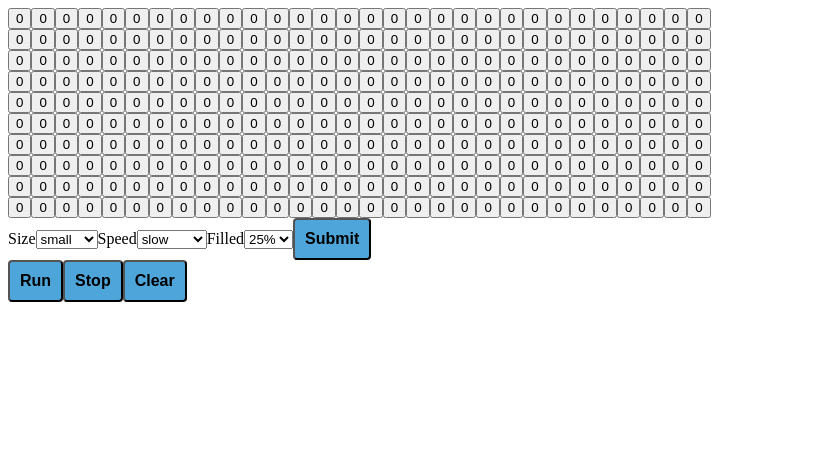
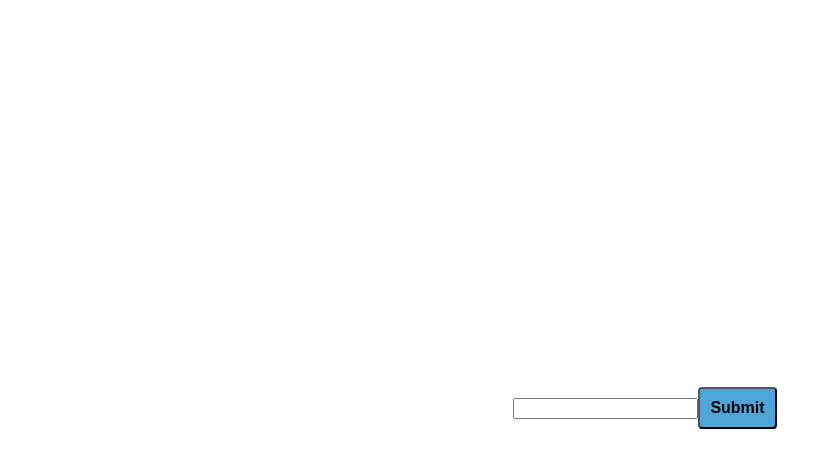
Before and after one commit to aydys/game_of_life, a React app: page / in a window 1280 px wide. Shown: the top 468 px of the page, without its empty margins (0-832 px from the left). Built offline with nearby package versions, Linux system fonts and the light colour scheme.

Commit message:
add center container

```diff
--- a/babel.config.js
+++ b/babel.config.js
@@ -1,6 +1,7 @@
 module.exports = {
   presets: [
     ["@babel/preset-env", { targets: { node: "current" } }],
+    ["@emotion/babel-preset-css-prop"],
     "@babel/preset-react",
     "@babel/preset-typescript",
   ],
--- a/package.json
+++ b/package.json
@@ -60,6 +60,9 @@
   },
   "dependencies": {
     "@babel/polyfill": "^7.12.1",
+    "@emotion/babel-preset-css-prop": "^11.2.0",
+    "@emotion/react": "^11.1.5",
+    "@emotion/styled": "^11.1.5",
     "formik": "^2.2.6",
     "react": "^17.0.1",
     "react-dom": "^17.0.1"
--- /dev/null
+++ b/src/components/Form/StartForm.tsx
@@ -0,0 +1,25 @@
+import React from 'react'
+import { Formik, Field, Form } from "formik";
+import { css } from '@emotion/react'
+
+import { CenterContainer, ButtonStyled } from "../Styled";
+
+export const StartForm: React.FC = () => (
+  <CenterContainer>
+    <Formik
+      initialValues={{userName: ''}}
+      onSubmit={(values) => console.log(values)}
+    >
+      <Form>
+        <Field
+          as='input'
+          name='name'
+          css={css`
+          margin-left: 10px
+          `}
+        />
+        <ButtonStyled type='submit'>Submit</ButtonStyled>
+      </Form>
+    </Formik>
+  </CenterContainer>
+)
--- /dev/null
+++ b/src/components/Form/index.ts
@@ -0,0 +1 @@
+export { StartForm } from './StartForm'
--- a/src/components/Game/Game.tsx
+++ b/src/components/Game/Game.tsx
@@ -1,6 +1,7 @@
 import React, { FC, useState, useCallback } from 'react';
 import { Field } from "../Field";
 import { ControlForm } from "../ControlForm";
+import { StartForm } from "../Form";
 
 export type Values = {
   size: string,
@@ -49,7 +50,8 @@ export const Game: FC = () => {
   }
 
   return <>
-    <Field onClick={() => {}} field={field} />
-    <ControlForm {...handlers} />
+    {/* <Field onClick={() => {}} field={field} />
+    <ControlForm {...handlers} /> */}
+    <StartForm />
   </>
 }
--- /dev/null
+++ b/src/components/Styled/CenterContainer.tsx
@@ -0,0 +1,8 @@
+import styled from '@emotion/styled'
+
+export const CenterContainer = styled.div`
+  height: 100vh;
+  display: flex;
+  justify-content: center;
+  align-items: center;
+`
--- a/src/components/Styled/index.ts
+++ b/src/components/Styled/index.ts
@@ -1 +1,2 @@
 export { ButtonStyled } from './ButtonStyled'
+export { CenterContainer } from './CenterContainer'
```
Also changed, not shown: 1 other file (tests, documents, lock files or other folders).
